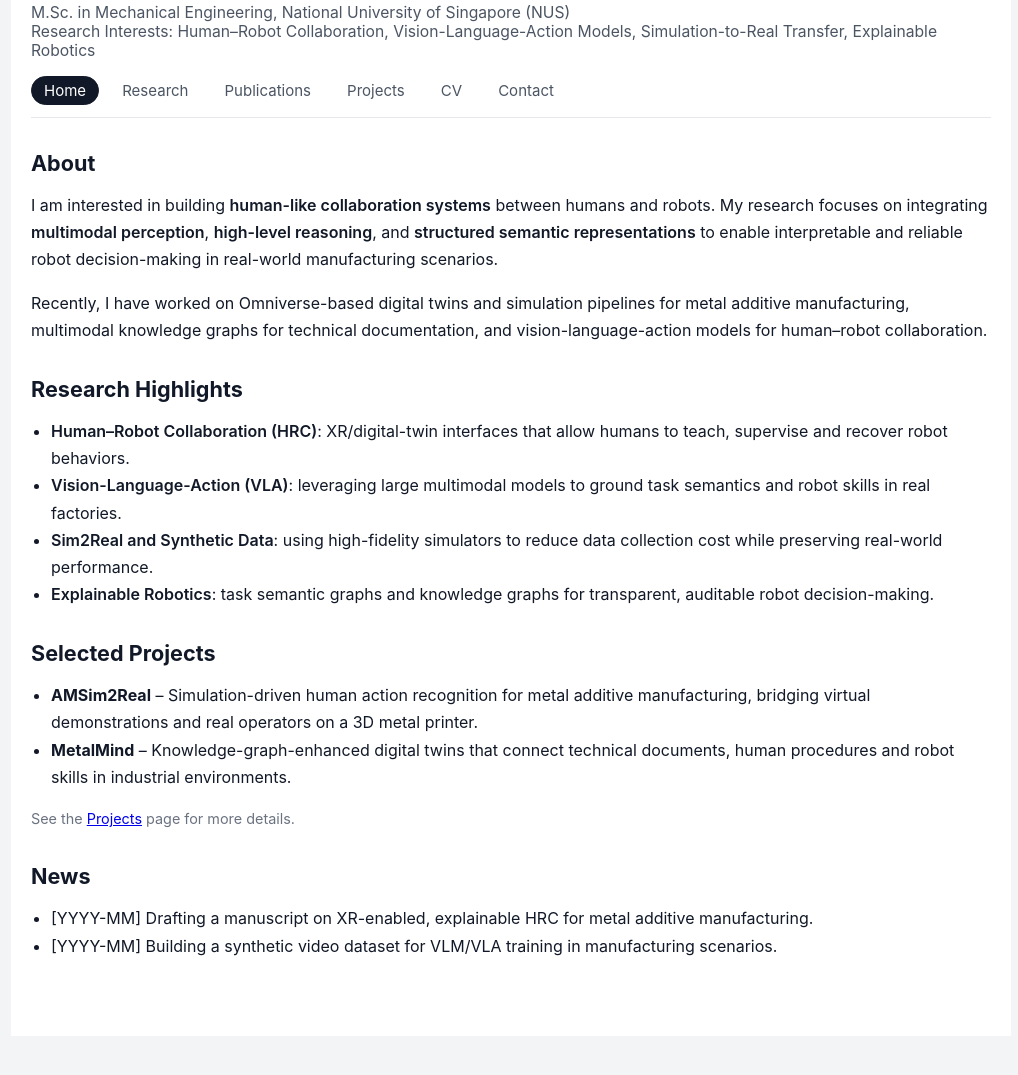
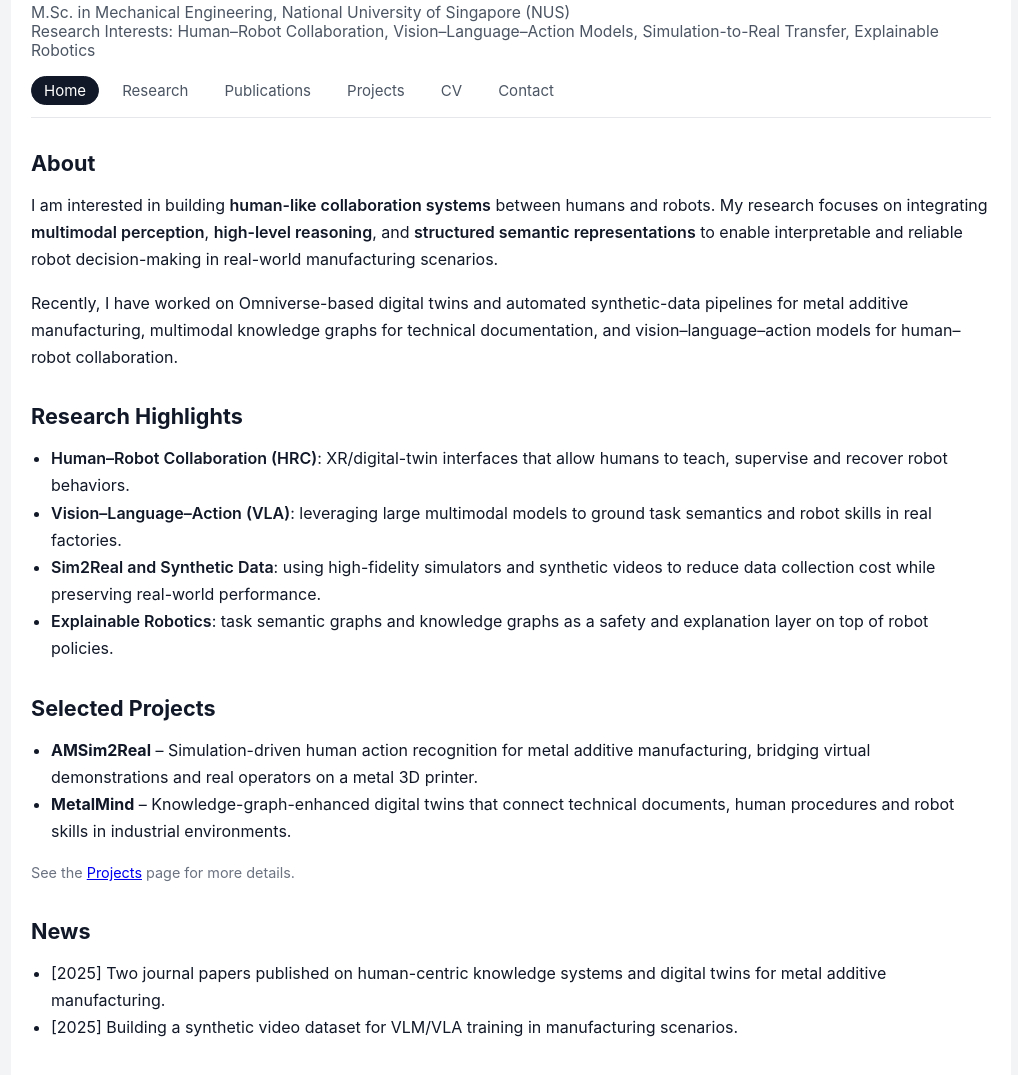
Before and after one commit to CuteKaf/zhen-fan, a plain HTML site: page index.html in a window 1280 px wide. Shown: the part 91-1166 px from the top of the page, without its empty margins (129-1147 px from the left). Before the commit the page ends 1127 px from the top, so only its background shows below. Drawn offline with Linux system fonts and the light colour scheme.

Commit message:
Update research interests and project descriptions

```diff
--- a/index.html
+++ b/index.html
@@ -12,8 +12,8 @@
   <header class="site-header">
     <h1 class="site-title">Zhen Fan</h1>
     <div class="site-subtitle">
-      M.Sc. in Mechanical Engineering, National University of Singapore (NUS) <br>
-      Research Interests: Human–Robot Collaboration, Vision-Language-Action Models,
+      M.Sc. in Mechanical Engineering, National University of Singapore (NUS)<br>
+      Research Interests: Human–Robot Collaboration, Vision–Language–Action Models,
       Simulation-to-Real Transfer, Explainable Robotics
     </div>
     <nav class="navbar">
@@ -34,13 +34,13 @@
       <span class="highlight">multimodal perception</span>,
       <span class="highlight">high-level reasoning</span>, and
       <span class="highlight">structured semantic representations</span>
-      to enable interpretable and reliable robot decision-making in real-world
-      manufacturing scenarios.
+      to enable interpretable and reliable robot decision-making
+      in real-world manufacturing scenarios.
     </p>
     <p>
-      Recently, I have worked on Omniverse-based digital twins and simulation pipelines
-      for metal additive manufacturing, multimodal knowledge graphs for technical
-      documentation, and vision-language-action models for human–robot collaboration.
+      Recently, I have worked on Omniverse-based digital twins and automated synthetic-data pipelines
+      for metal additive manufacturing, multimodal knowledge graphs for technical documentation,
+      and vision–language–action models for human–robot collaboration.
     </p>
   </section>
 
@@ -52,16 +52,18 @@
         XR/digital-twin interfaces that allow humans to teach, supervise and recover robot behaviors.
       </li>
       <li>
-        <span class="highlight">Vision-Language-Action (VLA)</span>:
+        <span class="highlight">Vision–Language–Action (VLA)</span>:
         leveraging large multimodal models to ground task semantics and robot skills in real factories.
       </li>
       <li>
         <span class="highlight">Sim2Real and Synthetic Data</span>:
-        using high-fidelity simulators to reduce data collection cost while preserving real-world performance.
+        using high-fidelity simulators and synthetic videos to reduce data collection cost
+        while preserving real-world performance.
       </li>
       <li>
         <span class="highlight">Explainable Robotics</span>:
-        task semantic graphs and knowledge graphs for transparent, auditable robot decision-making.
+        task semantic graphs and knowledge graphs as a safety and explanation layer
+        on top of robot policies.
       </li>
     </ul>
   </section>
@@ -70,11 +72,13 @@
     <h2>Selected Projects</h2>
     <ul>
       <li>
-        <b>AMSim2Real</b> – Simulation-driven human action recognition for metal additive manufacturing,
-        bridging virtual demonstrations and real operators on a 3D metal printer.
+        <b>AMSim2Real</b> –
+        Simulation-driven human action recognition for metal additive manufacturing,
+        bridging virtual demonstrations and real operators on a metal 3D printer.
       </li>
       <li>
-        <b>MetalMind</b> – Knowledge-graph-enhanced digital twins that connect technical documents,
+        <b>MetalMind</b> –
+        Knowledge-graph-enhanced digital twins that connect technical documents,
         human procedures and robot skills in industrial environments.
       </li>
     </ul>
@@ -86,8 +90,8 @@
   <section>
     <h2>News</h2>
     <ul>
-      <li>[YYYY-MM] Drafting a manuscript on XR-enabled, explainable HRC for metal additive manufacturing.</li>
-      <li>[YYYY-MM] Building a synthetic video dataset for VLM/VLA training in manufacturing scenarios.</li>
+      <li>[2025] Two journal papers published on human-centric knowledge systems and digital twins for metal additive manufacturing.</li>
+      <li>[2025] Building a synthetic video dataset for VLM/VLA training in manufacturing scenarios.</li>
     </ul>
   </section>
 
```
